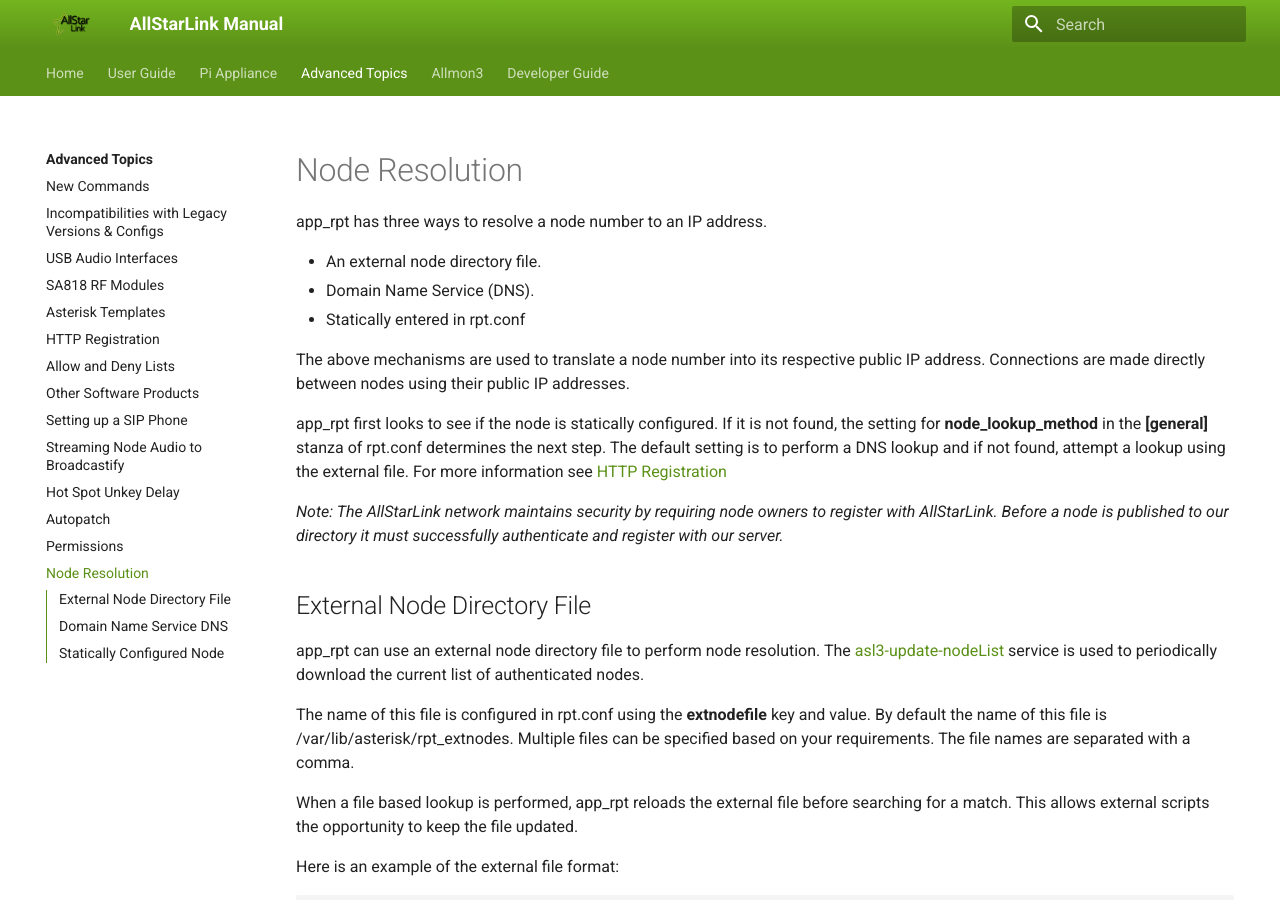
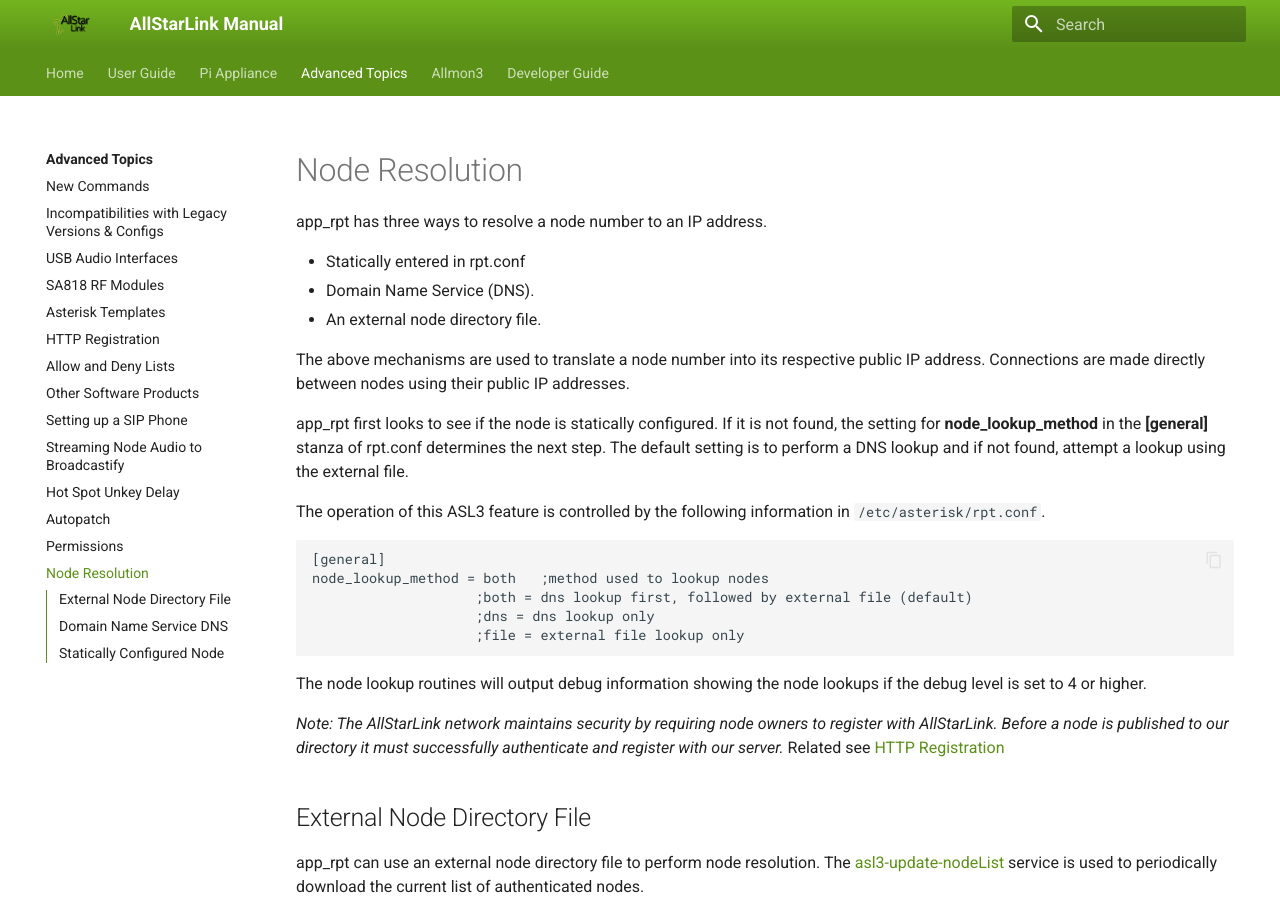
Before and after one commit to AllStarLink/ASL3-Manual, an MkDocs documentation site: the page built from docs/adv-topics/noderesolution.md, in a window 1280 px wide and 900 px high. Built offline with MkDocs 1.6.1 and Material for MkDocs 9.7.7, drawn with Linux system fonts in a browser that asks for light colours.

Commit message:
Correct Registration/Resolution Conflation

````diff
--- a/docs/adv-topics/noderesolution.md
+++ b/docs/adv-topics/noderesolution.md
@@ -2,15 +2,28 @@
 
 app_rpt has three ways to resolve a node number to an IP address.
 
+* Statically entered in rpt.conf
+* Domain Name Service (DNS).
 * An external node directory file.
-* Domain Name Service (DNS).
-* Statically entered in rpt.conf
 
 The above mechanisms are used to translate a node number into its respective public IP address.  Connections are made directly between nodes using their public IP addresses.
 
-app_rpt first looks to see if the node is statically configured.  If it is not found, the setting for **node_lookup_method** in the **[general]** stanza of rpt.conf determines the next step. The default setting is to perform a DNS lookup and if not found, attempt a lookup using the external file.  For more information see [HTTP Registration](https://allstarlink.github.io/adv-topics/httpreg/)
+app_rpt first looks to see if the node is statically configured.  If it is not found, the setting for **node_lookup_method** in the **[general]** stanza of rpt.conf determines the next step. The default setting is to perform a DNS lookup and if not found, attempt a lookup using the external file.
 
-*Note:  The AllStarLink network maintains security by requiring node owners to register with AllStarLink. Before a node is published to our directory it must successfully authenticate and register with our server.*
+The operation of this ASL3 feature is controlled by the following information in `/etc/asterisk/rpt.conf`.
+
+```text
+[general]
+node_lookup_method = both	;method used to lookup nodes
+					;both = dns lookup first, followed by external file (default)
+					;dns = dns lookup only
+					;file = external file lookup only
+```
+The node lookup routines will output debug information showing the node lookups if the debug level is set to 4 or higher.
+
+
+*Note:  The AllStarLink network maintains security by requiring node owners to register with AllStarLink. Before a node is published to our directory it must successfully authenticate and register with our server.* Related see [HTTP Registration](https://allstarlink.github.io/adv-topics/httpreg/)
+
 
 ## External Node Directory File
 
````
Also changed, not shown: docs/adv-topics/httpreg.md (+0 -11 lines).
